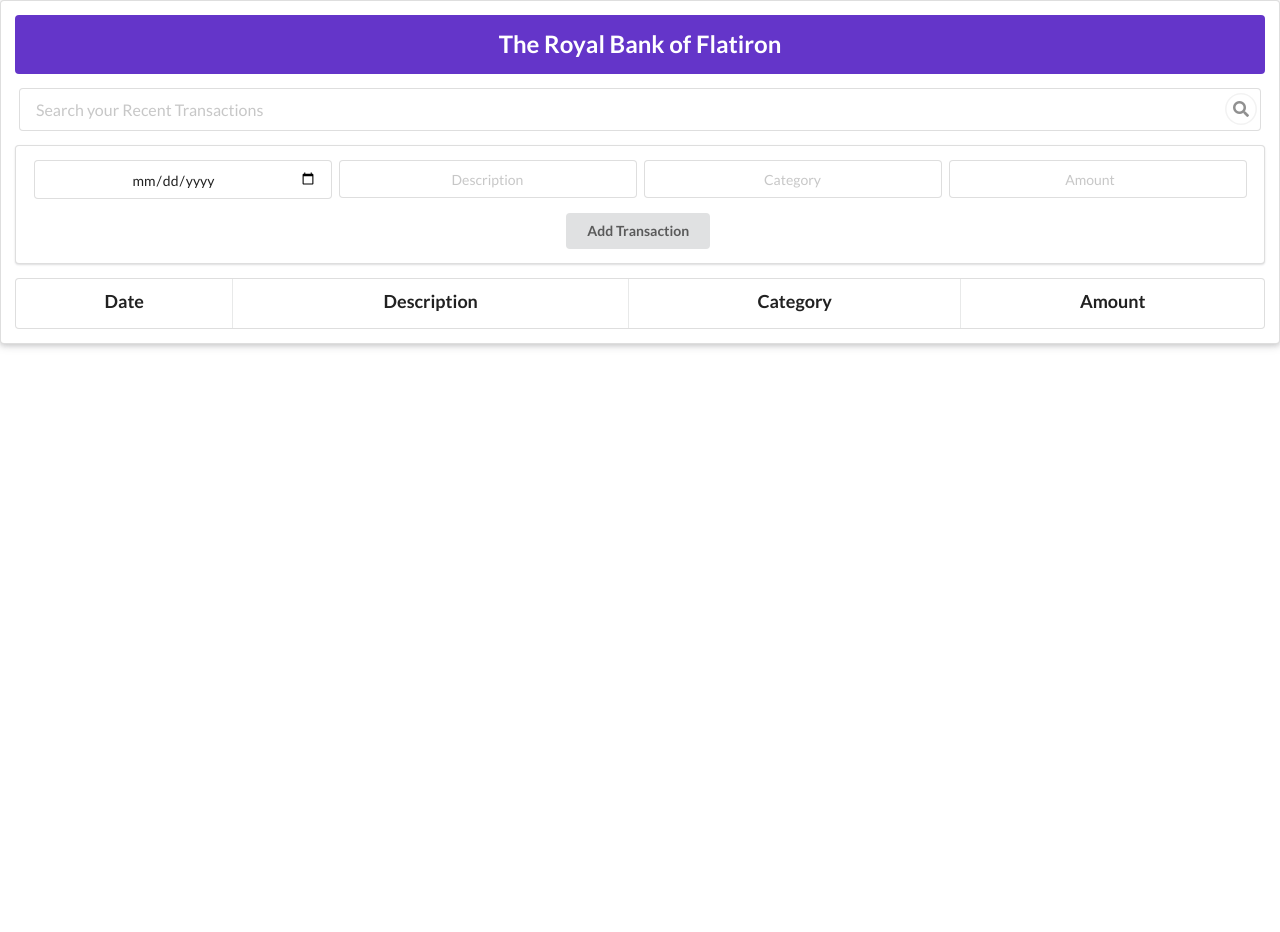
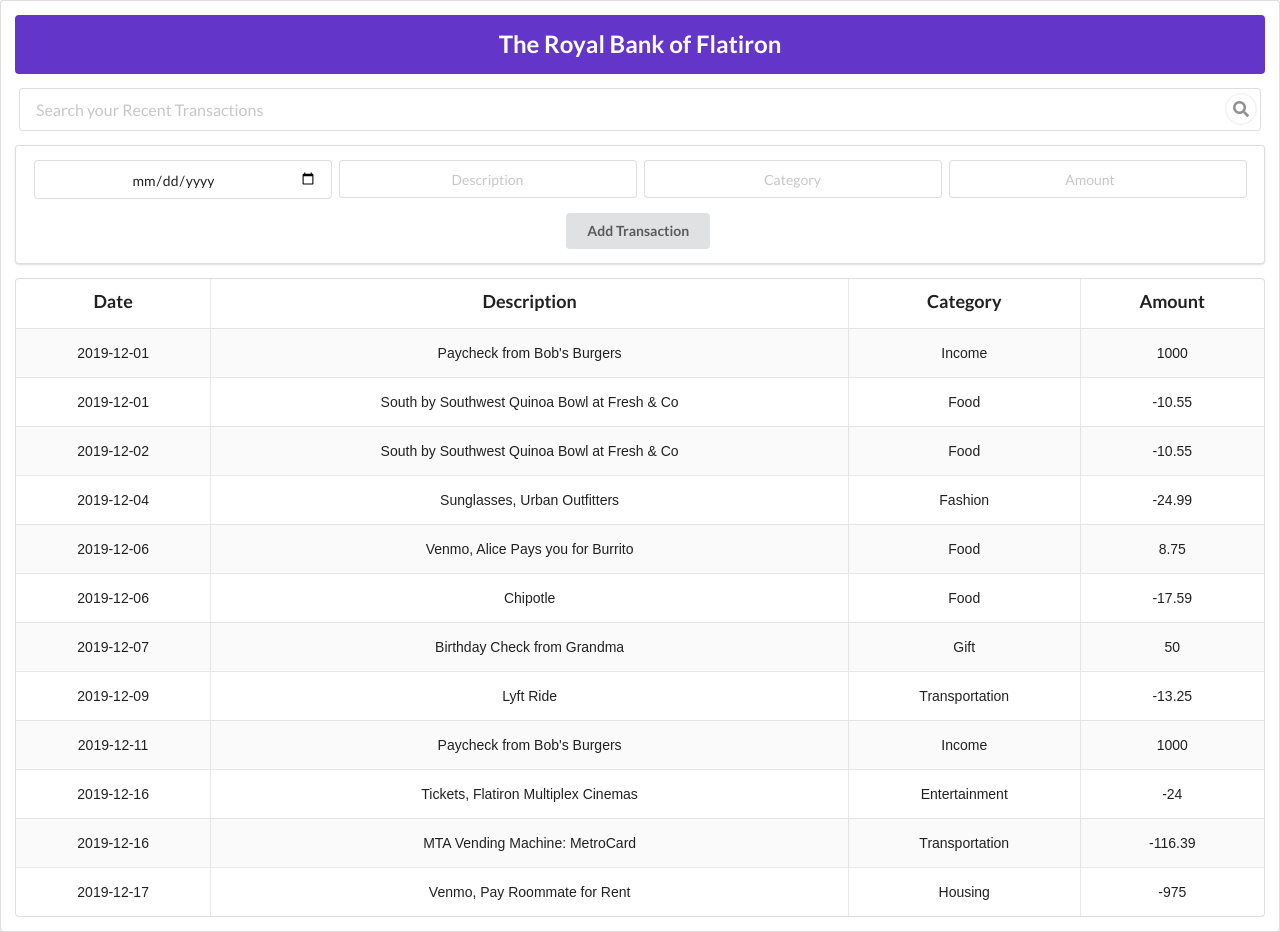
Before and after one commit to jssem001/bank-of-flatiron, a React (Create React App) app: page / in a window 1280 px wide. Before the commit the page ends 800 px from the top, so only its background shows below. Built offline with nearby package versions, Linux system fonts and the light colour scheme; data requests are answered from the project's data file.

Commit message:
populating table

```diff
--- a/src/components/Transaction.js
+++ b/src/components/Transaction.js
@@ -1,12 +1,12 @@
 import React from "react";
 
-function Transaction() {
+function Transaction({date,desc,categ,amount}) {
   return (
     <tr>
-      <td>{"your code here..."}</td>
-      <td>{"your code here..."}</td>
-      <td>{"your code here..."}</td>
-      <td>{"your code here..."}</td>
+      <td>{date}</td>
+      <td>{desc}</td>
+      <td>{categ}</td>
+      <td>{amount}</td>
     </tr>
   );
 }
--- a/src/components/TransactionsList.js
+++ b/src/components/TransactionsList.js
@@ -1,7 +1,19 @@
-import React from "react";
+import React, { useEffect, useState } from "react";
 import Transaction from "./Transaction";
 
 function TransactionsList() {
+
+  var [transactions,setTransactions] = useState([])
+
+  useEffect(()=> {
+    fetch('http://localhost:8001/transactions')
+      .then((response) => response.json())
+      .then((data) => {
+        setTransactions(data)
+      });
+
+  },[])
+  //console.log(transactions)
   return (
     <table className="ui celled striped padded table">
       <tbody>
@@ -19,7 +31,11 @@ function TransactionsList() {
             <h3 className="ui center aligned header">Amount</h3>
           </th>
         </tr>
-        {/* render a list of <Transaction> components here */}
+        {/* Included the Transaction component */}
+        { transactions.map((posted)=>(
+          <Transaction key={posted.id} date={posted.date} desc={posted.description}
+          categ={posted.category} amount={posted.amount} />
+        ))}
       </tbody>
     </table>
   );
```
Also changed, not shown: 1 other file (tests, documents, lock files or other folders).
